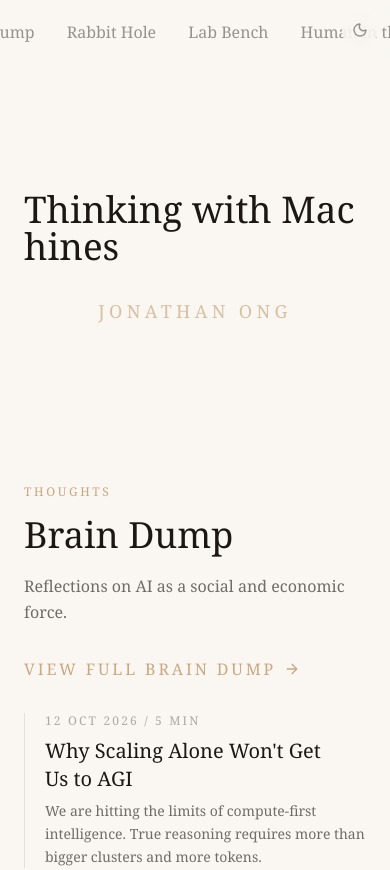
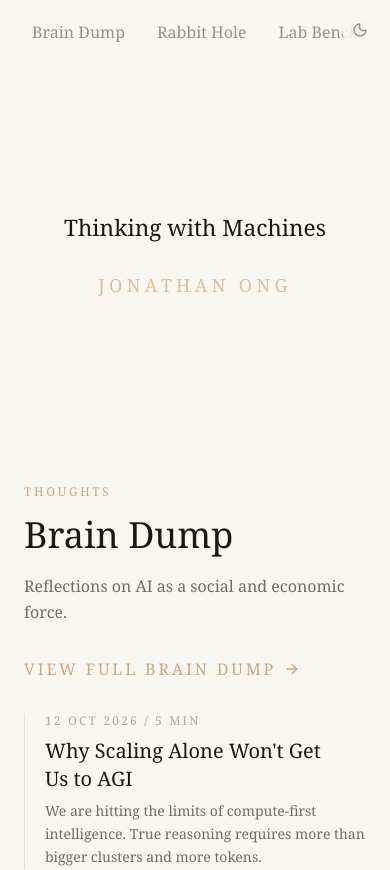
Before and after one commit to jonathanonglq/learning-factory, a React (Vite) app: page / in a window 390 px wide. Shown: the top 870 px of the page. Built offline with nearby package versions, Linux system fonts and the light colour scheme.

Commit message:
UI tweaks

```diff
--- a/src/components/LandingPage.tsx
+++ b/src/components/LandingPage.tsx
@@ -13,7 +13,7 @@ export function LandingPage({ onNavigate, onOpenPost }: LandingPageProps) {
   return (
     <main className="mx-auto max-w-[900px] px-6">
       <section className="flex min-h-[46vh] flex-col justify-center py-12 text-center sm:min-h-[52vh] sm:py-16">
-        <h1 className="font-serif text-[clamp(2.3rem,6.4vw,4.4rem)] leading-none text-ink">
+        <h1 className="font-serif text-[clamp(1.25rem,5.8vw,2rem)] leading-none whitespace-nowrap text-ink sm:text-[clamp(2.3rem,6.4vw,4.4rem)]">
           <PredictiveText
             text="Thinking with Machines"
             replayable
--- a/src/components/PredictiveText.tsx
+++ b/src/components/PredictiveText.tsx
@@ -1,4 +1,5 @@
 import * as React from 'react';
+import { cn } from '@/lib/utils';
 
 interface PredictiveTextProps {
   text: string;
@@ -11,7 +12,7 @@ export function PredictiveText({ text, className, replayable = false, label }: P
   const [displayed, setDisplayed] = React.useState(() => text[0] ?? '');
   const [activeIndex, setActiveIndex] = React.useState(1);
   const [runId, setRunId] = React.useState(0);
-  const tokenDelayMs = 8;
+  const tokenDelayMs = 15;
 
   React.useEffect(() => {
     const letters = text.split('');
@@ -43,7 +44,7 @@ export function PredictiveText({ text, className, replayable = false, label }: P
         }
 
         const start = 120 + index * tokenDelayMs;
-        const lock = start + 86;
+        const lock = start + 100;
 
         if (elapsed >= lock) {
           nextChars.push(target === ' ' ? '\u00A0' : target);
@@ -73,7 +74,7 @@ export function PredictiveText({ text, className, replayable = false, label }: P
   }, [text, runId]);
 
   const content = (
-    <span aria-label={text} className={className}>
+    <span aria-label={text} className={cn('whitespace-nowrap', className)}>
       <span aria-hidden="true" className="relative inline-grid">
         <span className="col-start-1 row-start-1 opacity-0">{text}</span>
         <span className="col-start-1 row-start-1 justify-self-start">
@@ -97,7 +98,7 @@ export function PredictiveText({ text, className, replayable = false, label }: P
       type="button"
       aria-label={label ?? `Replay animation for ${text}`}
       onClick={() => setRunId((current) => current + 1)}
-      className="inline-block cursor-pointer text-left focus:outline-none focus-visible:rounded-sm focus-visible:ring-1 focus-visible:ring-gold/40"
+      className="inline-block cursor-pointer whitespace-nowrap text-left focus:outline-none focus-visible:rounded-sm focus-visible:ring-1 focus-visible:ring-gold/40"
     >
       {content}
     </button>
--- a/src/components/SiteNav.tsx
+++ b/src/components/SiteNav.tsx
@@ -15,8 +15,8 @@ export function SiteNav({ activeRoute, onNavigate, theme, onToggleTheme }: SiteN
 
   return (
     <nav className="sticky top-0 z-50 bg-paper/85 backdrop-blur-md">
-      <div className="mx-auto flex h-16 max-w-[900px] items-center justify-center overflow-x-auto px-4 sm:px-6">
-        <ul className="flex min-w-max items-center justify-start gap-8 whitespace-nowrap px-10 sm:gap-12 sm:px-0">
+      <div className="mx-auto flex h-16 max-w-[900px] items-center justify-start overflow-x-auto pl-8 pr-20 sm:justify-center sm:px-6">
+        <ul className="flex min-w-max items-center justify-start gap-8 whitespace-nowrap sm:gap-12">
           {navItems.map((item) => (
             <li key={item.id} className="relative">
               <a
--- a/src/portfolio-data.ts
+++ b/src/portfolio-data.ts
@@ -58,15 +58,15 @@ export const humanLoop = {
   title: 'Human in the Loop',
   subtitle: 'The person behind the notes.',
   about: [
-    'Hi there, I\'m Jonathan! 👋🏼 Here is a brief introduction about my journey thus far:',
-    'I stumbled upon data science in university and knew quite early on it was what I wanted to do. That fascination took me to an internship in Silicon Valley, where I relished the energy of the tech world and even toyed with the idea of staying on.',
-    'Ultimately, I decided to return to Singapore to serve out my bond with the Civil Aviation Authority of Singapore (CAAS). Part of it was personal. After being away for four years, I missed my family. The other part of it was a sense that I should not write off CAAS without at least giving it a fair try.',
-    'It turned out to be a rewarding chapter. I learned from brilliant colleagues, made lasting friendships, and worked on meaningful projects like the Vaccinated Travel Lanes. It was a gruelling but worthwhile experience, and somewhere along the way, I also met my wife, which made the entire journey priceless.',
-    'Now, it feels like the right time to turn the page. I am diving back into data science - a little rusty, perhaps, but eager. This site is my way of refreshing myself on the basics of AI and ML, while documenting what I learn. If it helps others on the same journey, all the better. Beyond the algorithms and models, I also jot down key themes of books I find interesting, with the help of AI of course.',
-    'Hope you enjoy the read!',
+    'Hi, I’m Jonathan 👋🏼',
+    'I spent six years in Singapore’s aviation sector, working across strategy, data analytics, and recovery planning during one of the industry’s toughest periods.',
+    'Now, I’m finding my way back to the field that first got me excited about technology: data and AI.',
+    'Growing up, I learned best by writing my own notes. It was how I clarified ideas, uncovered gaps in my understanding, and forced myself to internalise what I was learning. This site is really just an extension of that habit.',
+    'I’m currently trying to learn and build as aggressively as I can. So you’ll find a mix of AI/ML concepts, experiments, technical deep dives, and reflections on how AI might reshape society, work, and everyday life.',
+    'Hopefully, some of it proves useful or at the very least, interesting.',
   ],
   work: [
-    { role: 'Senior Data Analyst', org: 'QCP Capital', years: '2025 - present' },
+    { role: 'Senior Data Analyst (Data and AI)', org: 'QCP Capital', years: '2025 - present' },
     { role: 'Assistant Director (Hub Capacity)', org: 'Civil Aviation Authority of Singapore', years: '2025' },
     { role: 'Senior Manager (Hub Strategy & Connectivity)', org: 'Civil Aviation Authority of Singapore', years: '2023 - 2025' },
     { role: 'Manager (Hub Strategy & Connectivity)', org: 'Civil Aviation Authority of Singapore', years: '2021 - 2023' },
```
Also changed, not shown: 5 other files (tests, documents, lock files or other folders).
